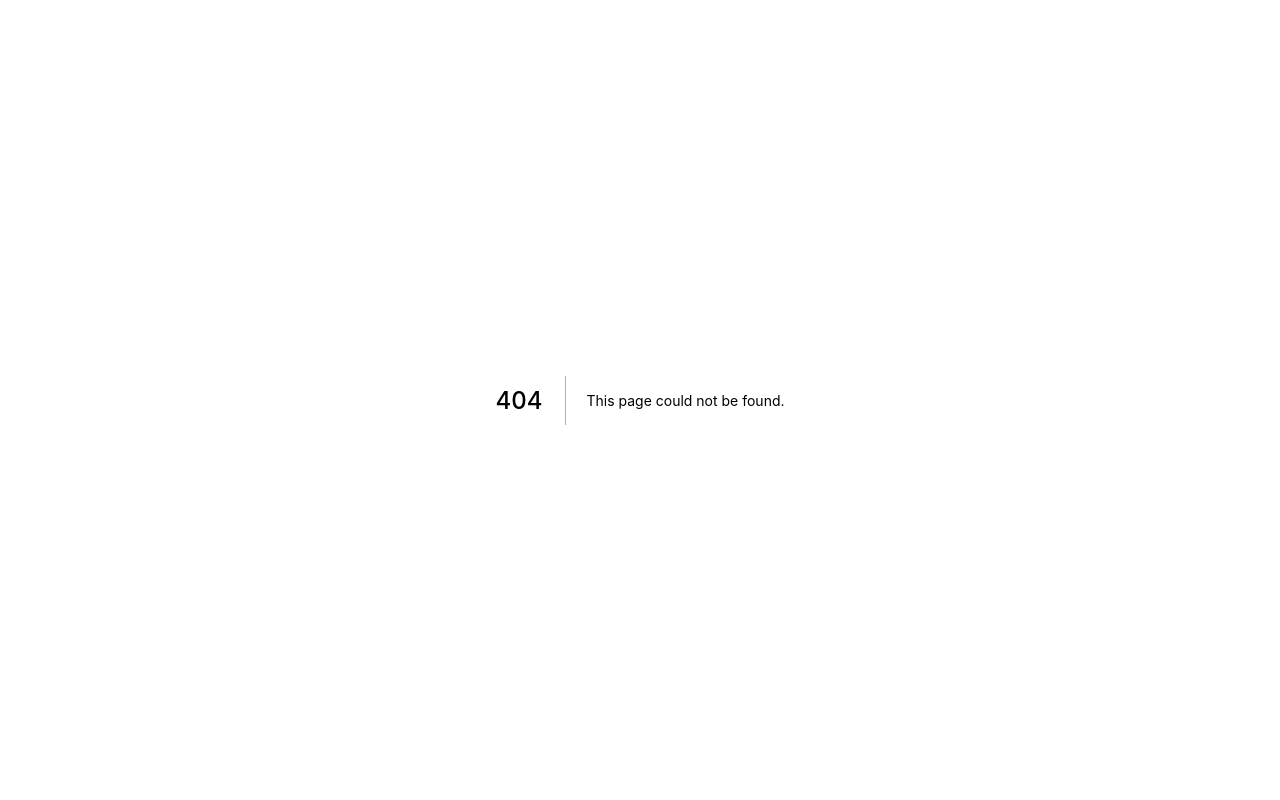
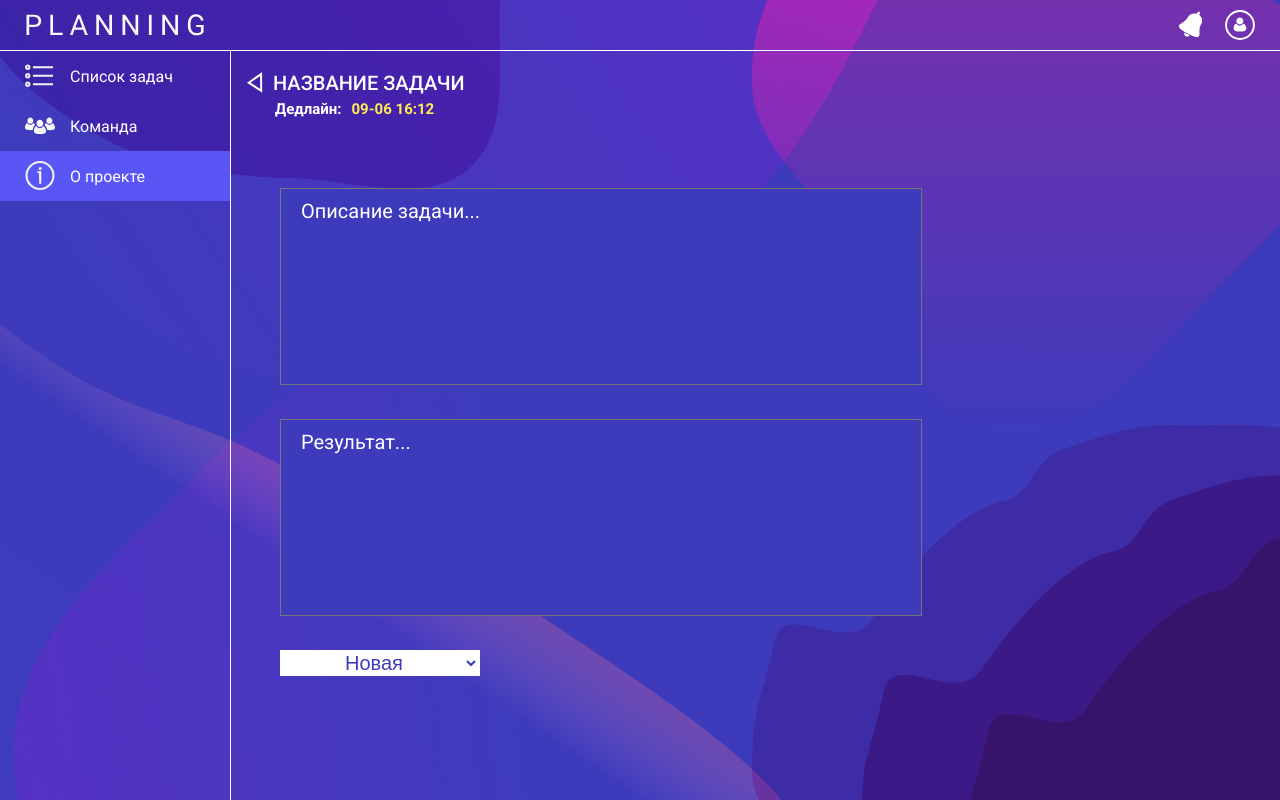
Before and after one commit to ph4546/pitask, a Next.js app: page /taskPage in a window 1280 px wide. Before the commit this address had no page. Built offline with nearby package versions, Linux system fonts and the light colour scheme; no server answers.

Commit message:
add task page

```diff
--- /dev/null
+++ b/pages/taskPage/index.js
@@ -0,0 +1,63 @@
+import Image from 'next/image'
+import Link from 'next/link'
+import { useState } from 'react'
+import { useMediaQuery } from '/lib/react-helpers'
+import execute from '/lib/prop-helpers'
+import stylesLeftMenu from '/styles/LeftMenu.module.css'
+import TextArea from '/components/blocks/violet-textbox'
+import styles from '/styles/TaskPage.module.css'
+const dayjs = require('dayjs')
+import TopMenu from '/components/layout/topMenu.js'
+import LeftMenu from '/components/layout/leftMenu.js'
+import BackAndTitle from '/components/blocks/back-and-title.js'
+
+
+export async function getServerSideProps({ query }) {
+  return {
+    props: await execute('/api/getProjectDescription', { projectId: query.projectId })
+  }
+}
+
+
+export default function AboutProject(/*props*/) {
+  // Обработать ошибки получения данных
+//	if (typeof props.ok == typeof undefined) {
+  //  if (typeof props.error == typeof undefined) {
+    //  return (<div>emptyResponse</div>)
+    //}
+    //return (<div>{props.error}</div>)
+  //}
+  //const { ok: { description } } = props
+
+	return (
+		<>
+		<TopMenu>
+			<LeftMenu sTasks={stylesLeftMenu.link} sTeam={stylesLeftMenu.link} sProject={stylesLeftMenu.link_selected}>
+				<BackAndTitle text="НАЗВАНИЕ ЗАДАЧИ" link='/tasks' />
+				<a>
+					<div className={styles.taskItem__deadlineHeader}>Дедлайн:</div>
+					<div className={styles.taskItem__deadlineDate}>{dayjs().format('DD-MM HH:mm')}</div>
+				</a>
+
+				<div className={styles.content}>
+				</div>
+			</LeftMenu>
+		</TopMenu>
+		<div className = {styles.TextBox1}>
+			<TextArea placeholder='Описание задачи...'></TextArea>
+		</div>
+
+		<div className = {styles.TextBox2}>
+			<TextArea placeholder='Результат...'></TextArea>
+		</div>
+
+		<div>
+			<select className = {styles.CBswitch}>
+				<option value="New">Новая</option>
+				<option value="InProgress">В разработке</option>
+				<option value="Complete">Завершено</option>
+			</select>
+		</div>
+		</>
+	)
+}
--- /dev/null
+++ b/styles/TaskPage.module.css
@@ -0,0 +1,63 @@
+.TextBox1
+{
+    padding-left: 280px;
+}
+
+.TextBox2
+{
+    padding-top: 30px;
+    padding-left: 280px;
+}
+
+.content {
+	display: flex;
+	flex-direction: row;
+	gap: 14px;
+
+	padding-top: 70px;
+}
+
+.string
+{
+    color: white;
+    font-family: 'Roboto', sans-serif;
+    font-size: 20px;
+    padding-top: 15px;
+    padding-left: 280px;
+}
+
+.taskItem__deadlineDate {
+	font-family: 'Roboto', sans-serif;
+	font-weight: 700;
+	font-size: 15px;
+	line-height: 14px;
+	color: #FFED50;
+    margin-left: 10px;
+    display: inline-block;
+}
+
+.taskItem__deadlineHeader {
+	font-family: 'Roboto', sans-serif;
+	font-weight: 700;
+	font-size: 15px;
+	line-height: 14px;
+	color: #FFFFFF;
+    padding-top: 30px;
+    margin-left: 45px;
+    display: inline-block;
+}
+
+.CBswitch
+{
+    margin-top: 30px;
+    margin-left: 280px;
+    width: 200px;
+    background-color: white;
+    font-size: 20px;
+    text-align: center;
+    border-color: white;
+    color: #3D3BBC;
+    outline: none;
+}
+
+.CBswitch:focus {color: #3D3BBC;}
```
Also changed, not shown: pages/projects/[projectId]/tasks/[taskId].js (deleted, +0 -8 lines), pages/projects/[projectId]/tasks/[taskId]/index.js (added, +58 -0 lines).
